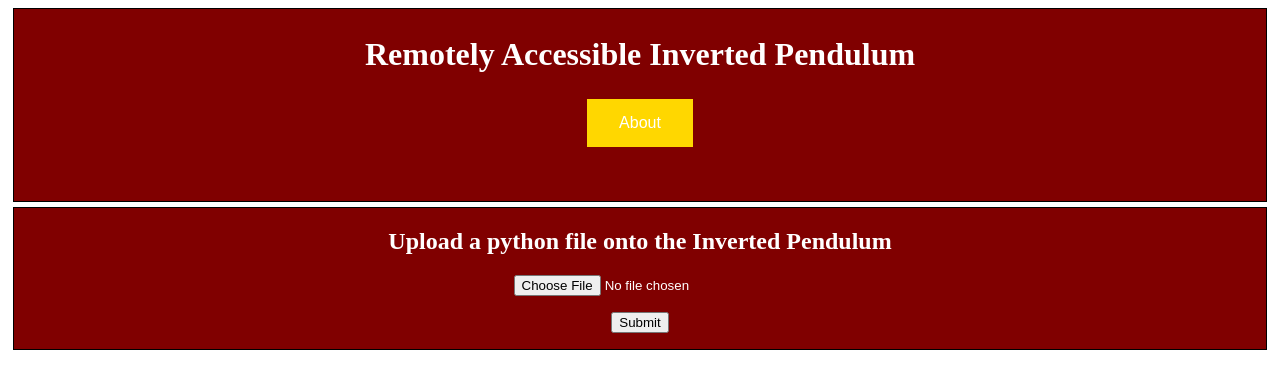
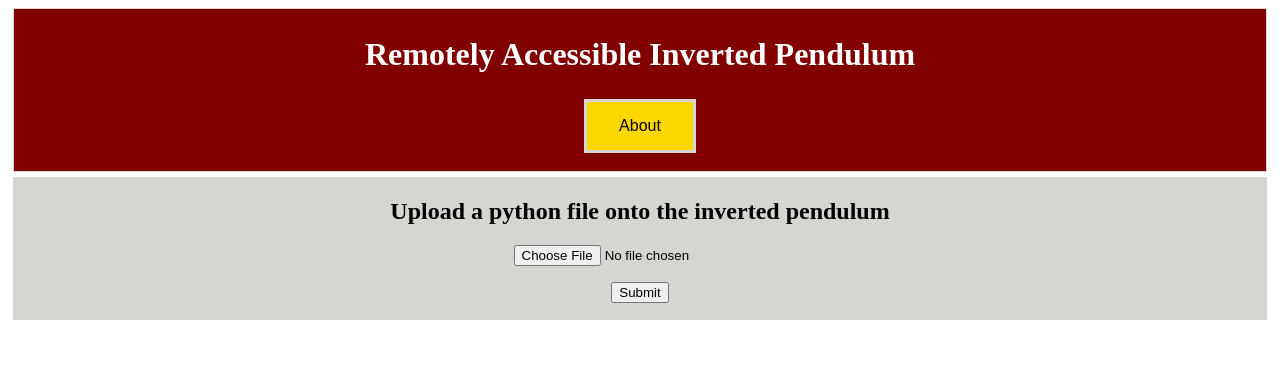
Before and after one commit to UMN-EE4951W-Lamperski/pendulum, a Flask app: page / in a window 1280 px wide. Shown: the top 389 px of the page. Run offline with Flask 2, Linux system fonts and the light colour scheme.

Commit message:
final styling?

```diff
--- a/Web/Server/Results/results.csv
+++ b/Web/Server/Results/results.csv
@@ -1,2 +1,2 @@
 THIS IS RESULTS TEXT
-Current Time = 21:17:28
+Current Time = 10:55:30
--- a/Web/Server/Server.py
+++ b/Web/Server/Server.py
@@ -33,20 +33,20 @@ def upload_file():
     if request.method == 'POST':
         # Check if the post request has the file part
         if 'file' not in request.files:
-            flash('No file part')
-            return redirect(request.url)
+            print("hi")
+            return render_template('index.html', error = 'No file part')
 
         # Grab the file
         file = request.files['file']
         if file.filename == '':
-            flash('No file selected for uploading')
-            return redirect(request.url)
+            print("hi")
+            return render_template('index.html', error = 'No file selected for uploading')
 
         # Send the file content as a post to the PI
         if file and allowed_file(file.filename):
 
             dictToSend = {'filename':file.filename, 'file_content':file.read()}
-            file.close
+            file.close()
             print('Running test')
             response = requests.post(PI_URL + '/tests/endpoint', json=dictToSend)
 
@@ -61,8 +61,9 @@ def upload_file():
 
             return render_template('results.html')
         else:
-            flash('Allowed file types are .py')
-            return redirect(request.url)
+            print("hi")
+            return render_template('index.html', error = 'Allowed file types are .py')
+    return render_template('index.html', error = 'No file selected')
 
 @app.route('/results', methods=['GET'])
 def download():
--- a/Web/Server/static/Server.css
+++ b/Web/Server/static/Server.css
@@ -2,15 +2,16 @@
     color: white;
     background-color: maroon;
     border-style: solid;
-    border: 1px solid black;
+    border: 1px solid #d5d6d2;
     text-align: center;
     margin:5px;
 }
 
 .button {
     background-color: gold;
-    border: none;
-    color: white;
+    border: solid;
+    border-color:#d5d6d2;
+    color: black;
     padding: 15px 32px;
     text-align: center;
     text-decoration: none;
@@ -20,10 +21,8 @@
 
 .button:hover{
     background-color: white;
-    color: gold;
     cursor: pointer;
 }
-
 
 a{
 	color:white;
@@ -31,6 +30,15 @@ a{
 }
 a:hover{
 	text-decoration:underline
+}
+
+#main{
+    color: black;
+    background-color: #d5d6d2;
+    border-style: solid;
+    border: 1px solid #d5d6d2;
+    text-align: center;
+    margin:5px;
 }
 
 #about{
@@ -46,7 +54,9 @@ a:hover{
 }
 
 #choose_file{
-
+    border: none;
+    text-decoration: none;
+    display: inline-block;
 }
 
 #submit{
--- a/Web/Server/static/Server.js
+++ b/Web/Server/static/Server.js
@@ -1,6 +1,6 @@
 function showLoad(){
-    var paragraph = document.getElementById("message");
-    var text = document.createTextNode("RUNNING TEST");
+    var paragraph = document.getElementById("running");
+    var text = document.createTextNode("Running Test, Please wait for Results");
     paragraph.appendChild(text);
 
     var div = document.getElementById("upload");
--- a/Web/Server/templates/base.html
+++ b/Web/Server/templates/base.html
@@ -9,9 +9,6 @@
             <h1 id="title">Remotely Accessible Inverted Pendulum</h1>
 
             <button class="button" onclick="toggleAbout()">About</button>
-
-            <br>
-            <br>
 
             <div id="about">
                 <h2 id="subtitle">
@@ -42,7 +39,7 @@
             <br>
         </nav>
 
-        <div class = "container">
+        <div id="main">
             {% block content %}
                 default content
             {% endblock %}
--- a/Web/Server/templates/index.html
+++ b/Web/Server/templates/index.html
@@ -2,17 +2,11 @@
 
 {% block content %}
 	<div id="upload">
-		<h2>Upload a python file onto the Inverted Pendulum</h2>
+		<h2>Upload a python file onto the inverted pendulum</h2>
 		<p>
-			{% with messages = get_flashed_messages() %}
-			{% if messages %}
-				<ul class=flashes>
-				{% for message in messages %}
-				<li>{{ message }}</li>
-				{% endfor %}
-				</ul>
+			{% if error %}
+				<h2>{{ error }}</h2>
 			{% endif %}
-			{% endwith %}
 		</p>
 
 		<form method="post" action="/upload" enctype="multipart/form-data">
@@ -22,11 +16,11 @@
 				</p>
 			</dl>
 			<p>
-				<input id="submit" type="submit" value="Submit" onclick="showLoad()">
+				<input id="submit" type="submit" value="Submit"> <!-- onclick="showLoad()"> -->
 			</p>
 		</form>
 	</div>
 
-	<div id="message"></div>
+	<div id="running"></div>
 
 {% endblock %}
--- a/Web/Server/templates/results.html
+++ b/Web/Server/templates/results.html
@@ -1,11 +1,13 @@
 {% extends "base.html" %}
 
 {% block content %}
+    <br>
+    <br>
     <form method="get" action="/results">
         <button type="submit">Download Results File</button>
     </form>
 
     <form method="get" action="/">
-        <button type="submit">Return to upload another file</button>
+        <button type="submit">Upload another file</button>
     </form>
 {% endblock %}
```
